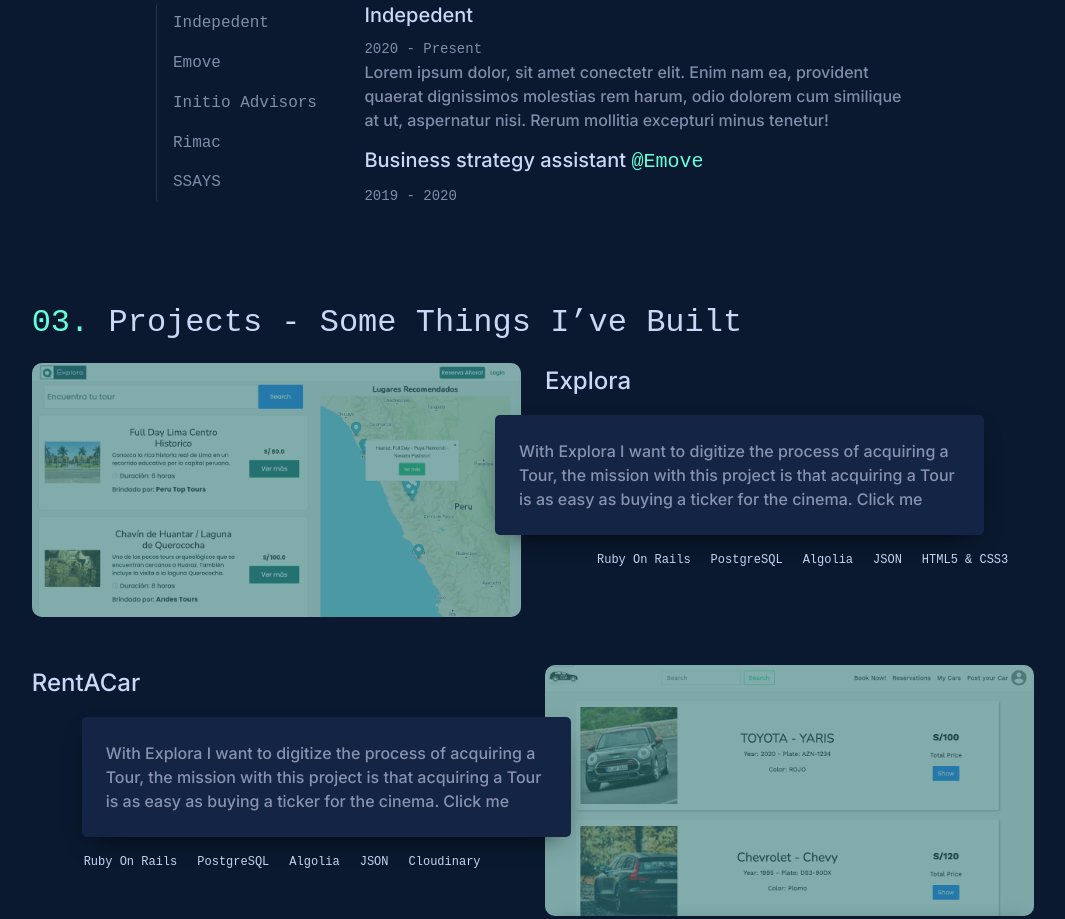
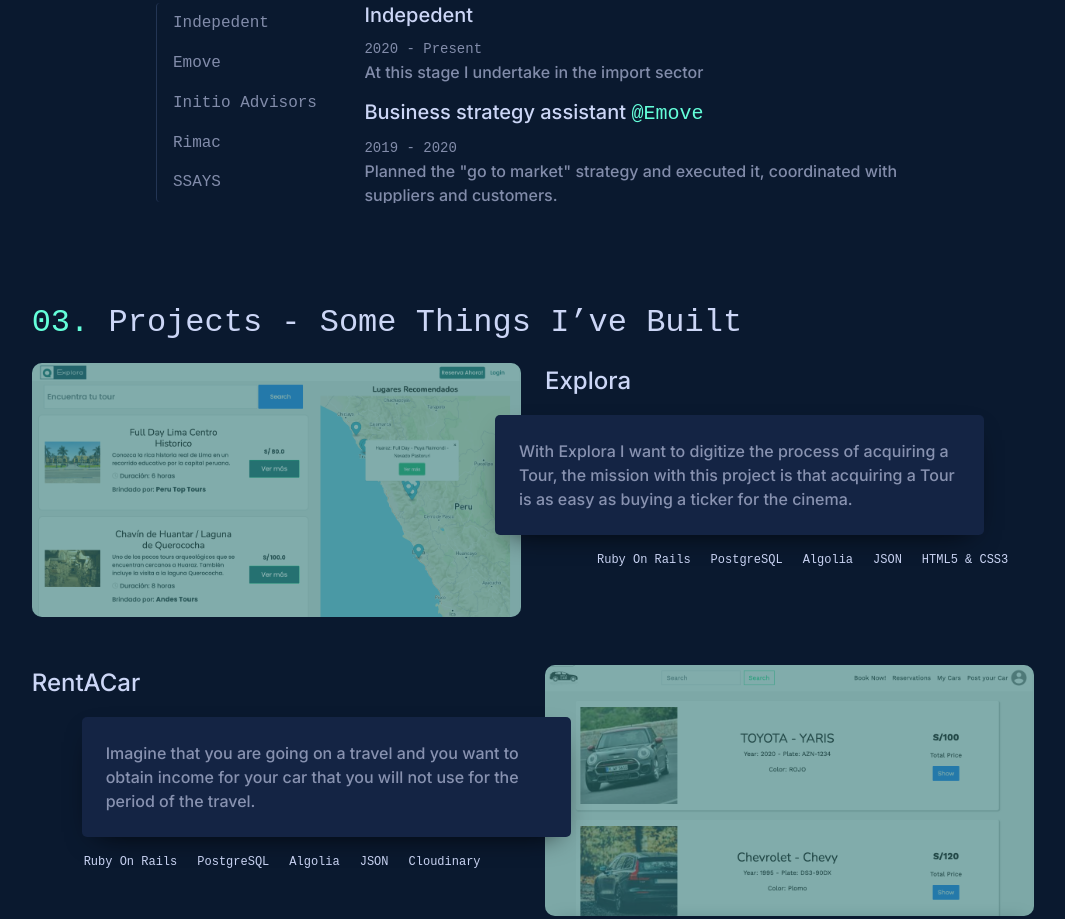
Before and after one commit to Cristopheer96/MyPortfolio, a website: page animsition/index.html in a window 1280 px wide. Shown: the part 1305-2224 px from the top of the page, without its empty margins (95-1160 px from the left). Drawn offline with nearby package versions, Linux system fonts and the light colour scheme; files whose address does not match are found by name; a web font is replaced by a local one.

Commit message:
Finished Project

```diff
--- a/animsition/index.html
+++ b/animsition/index.html
@@ -100,14 +100,14 @@
             </p>
             <div></div>
             <p class="third">
-              I'm a Jr. Full-Stack Web Developer passionate about technology and its potential to change people's lives
+              I'm a Jr. Full-Stack Web Developer passionate about technology and its potential to change people's lives.
             </p>
           </div>
           <div class="w-25 d-flex align-items-center">
             <img src="./assets/memoji//ImTech.png" class="w-" alt="">
           </div>
         </div>
-        <div id="about-me" class="about-me d-flex row container justify-content-center pt-5 mb-5">
+        <div id="about-me" class="about-me row container justify-content-center pt-5 mb-5">
           <div class="col-12 col-md-8">
             <p class="first">
              <span>01.</span>   About me
@@ -117,7 +117,7 @@
               reason and because I consider that solving problems with technology is a historic opportunity, I dared to change from
               Finance & Entrepreneurship to Tech. <br>
               I consider myself a fast learner, who proposes possible solutions, who adapts to different tools and environments. I
-              like to see the results of teamwork
+              like to see the results of teamwork.
             </p>
             <p class="second">
               Here are a few Tools(technologies) I’ve been working with recently:
@@ -164,22 +164,20 @@
               <div data-bs-spy="scroll" data-bs-target="#list-example" data-bs-offset="0" class="scrollspy-example" tabindex="0">
                 <h5 id="list-item-1">Indepedent</h5>
                 <span> 2020 - Present</span>
-                <p>Lorem ipsum dolor, sit amet conectetr  elit. Enim nam ea, provident quaerat dignissimos molestias rem harum, odio dolorem cum similique at ut, aspernatur nisi. Rerum mollitia excepturi minus tenetur!</p>
+                <p>At this stage I undertake in the import sector</p>
                 <h5 id="list-item-2">Business strategy assistant <span>@Emove </span></h5>
                 <span>2019 - 2020</span>
-                <p>Lorem ipsum dolor sit, amet consectetur adipisicing elit. Accusamus rerum facilis, amet minus error sed nemo? Autem debitis eveniet, suscipit nihil earum praesentium molestiae repellat provident enim quidem, excepturi esse?</p>
+                <p>Planned the "go to market" strategy and executed it, coordinated with suppliers and customers.</p>
                 <h5 id="list-item-3">Finance Intern <span>@Initio Advisors </span>  </h5>
                 <span>2019 - 2020</span>
-                <p>Lorem ipsum dolor sit, amet consectetur adipisicing elit. Accusamus rerum facilis, amet minus error sed nemo? Autem
-                  debitis eveniet, suscipit nihil earum praesentium molestiae repellat provident enim quidem, excepturi esse?</p>
+                <p> I was part of the team that advised and made financial models for investment projects.</p>
                 <h5 id="list-item-4">Investment & Compliance Intern <span>@Rimac </span>   Seguros</h5>
                 <span>2017-2019</span>
-                <p>Lorem ipsum dolor sit, amet consectetur adipisicing elit. Accusamus rerum facilis, amet minus error sed nemo? Autem
-                  debitis eveniet, suscipit nihil earum praesentium molestiae repellat provident enim quidem, excepturi esse?</p>
-                <h5 id="list-item-5">Comercial Intern <span>@SSAYS </span></h5>
+                <p>My role focused on mitigating the risks that the company could fail to comply with in accordance with current
+                regulations.</p>
+                <h5 id="list-item-5">Operation Intern <span>@SSAYS </span></h5>
                 <span>2017 - 2017</span>
-                <p>Lorem ipsum dolor sit, amet consectetur adipisicing elit. Accusamus rerum facilis, amet minus error sed nemo? Autem
-                  debitis eveniet, suscipit nihil earum praesentium molestiae repellat provident enim quidem, excepturi esse?</p>
+                <p>Coordinated with the commercial areas to preserve quality standards.</p>
               </div>
             </div>
           </div>
@@ -200,7 +198,7 @@
               </p>
               <div class="description p-4">
                 With Explora I want to digitize the process of acquiring a Tour, the mission with this project is that acquiring a Tour
-                is as easy as buying a ticker for the cinema. Click me
+                is as easy as buying a ticker for the cinema.
               </div>
               <ul class="d-flex mt-3">
                 <li>Ruby On Rails</li>
@@ -217,9 +215,8 @@
                 RentACar
               </p>
               <div class="description p-4" style="left:50px">
-                With Explora I want to digitize the process of acquiring a Tour, the mission with this project is that acquiring a
-                Tour
-                is as easy as buying a ticker for the cinema. Click me
+                Imagine that you are going on a travel and you want to obtain income for your car that you will not use for the period of
+                the travel.
               </div>
               <ul class="d-flex mt-3">
                 <li>Ruby On Rails</li>
@@ -245,7 +242,7 @@
             <div class="contact-description col-md-6 mt-3 pt-4">
               <p>
                 I am currently looking for new opportunities so my mailbox is open. Whether you have a question about my projects or just
-                want to say hi, I'll do my best to answer you!
+                want to say hi, I'll do my best to answer you!.
               </p>
               <button>
                 <a class="nav-link" href="mailto:cristopheer96@gmail.com" rel="noopener noreferrer" target="_blank">Let's talk</a>
```
